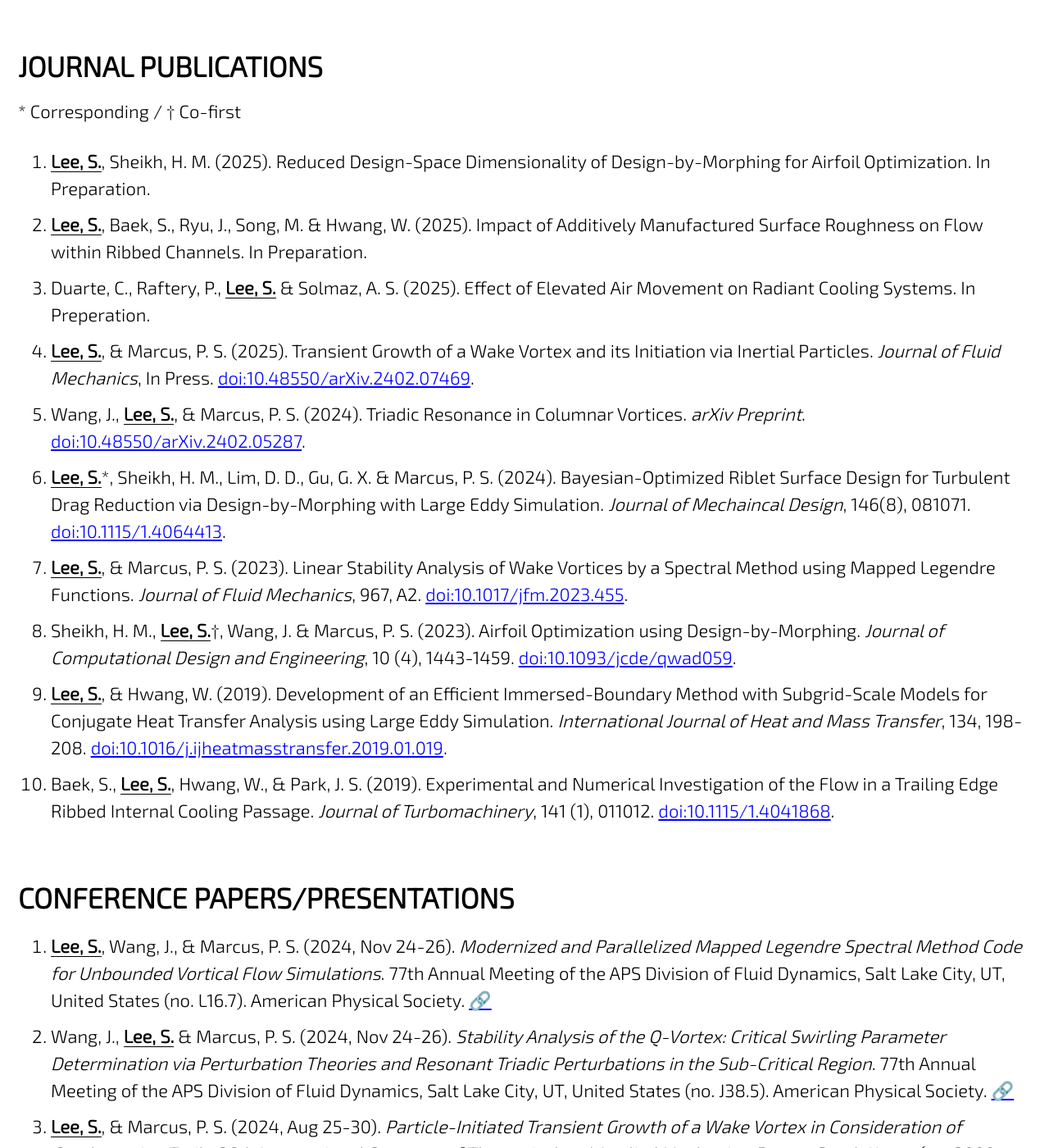
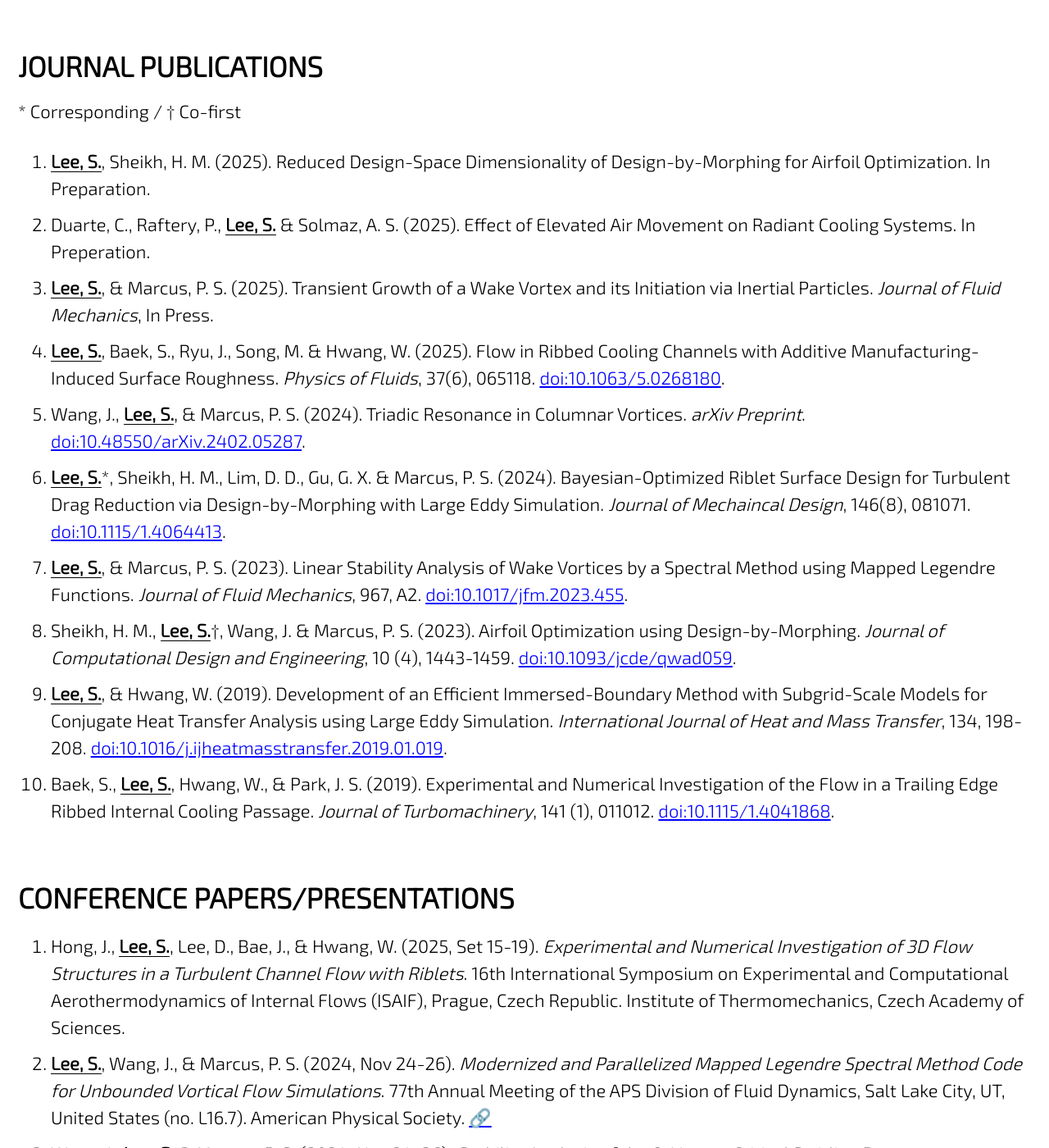
Before and after one commit to jun9303/jun9303.github.io, a Jekyll site: the page built from _pages/publications.md, in a window 1280 px wide and 1400 px high, scrolled down 310 px. Shown: the whole window at 82% size. Built offline with Jekyll 4.4.1, drawn with Linux system fonts in a browser that asks for light colours; cached includes are drawn as plain includes; nearby versions of some CDN libraries; emoji names are drawn with the system emoji font.

Commit message:
Pub updated

```diff
--- a/_pages/publications.md
+++ b/_pages/publications.md
@@ -11,20 +11,20 @@ header:
 # JOURNAL PUBLICATIONS
 \* Corresponding / † Co-first
 1. <ins>**Lee, S.**</ins>, Sheikh, H. M. (2025). Reduced Design-Space Dimensionality of Design-by-Morphing for Airfoil Optimization. In Preparation.
-1. <ins>**Lee, S.**</ins>, Baek, S., Ryu, J., Song, M. & Hwang, W. (2025). Impact of Additively Manufactured Surface Roughness on Flow within Ribbed Channels. In Preparation.
 1. Duarte, C., Raftery, P., <ins>**Lee, S.**</ins> & Solmaz, A. S. (2025). Effect of Elevated Air Movement on Radiant Cooling Systems. In Preperation.
-1. <ins>**Lee, S.**</ins>, & Marcus, P. S. (2025). Transient Growth of a Wake Vortex and its Initiation via Inertial Particles. *Journal of Fluid Mechanics*, In Press. [doi:10.48550/arXiv.2402.07469](https://doi.org/10.48550/arXiv.2402.07469).
+1. <ins>**Lee, S.**</ins>, & Marcus, P. S. (2025). Transient Growth of a Wake Vortex and its Initiation via Inertial Particles. *Journal of Fluid Mechanics*, In Press.
+1. <ins>**Lee, S.**</ins>, Baek, S., Ryu, J., Song, M. & Hwang, W. (2025). Flow in Ribbed Cooling Channels with Additive Manufacturing-Induced Surface Roughness. *Physics of Fluids*, 37(6), 065118. [doi:10.1063/5.0268180](https://doi.org/10.1063/5.0268180).
 1. Wang, J., <ins>**Lee, S.**</ins>, & Marcus, P. S. (2024). Triadic Resonance in Columnar Vortices. *arXiv Preprint*. [doi:10.48550/arXiv.2402.05287](https://doi.org/10.48550/arXiv.2402.05287).
 1. <ins>**Lee, S.**</ins>\*, Sheikh, H. M., Lim, D. D., Gu, G. X. & Marcus, P. S. (2024). Bayesian-Optimized Riblet Surface Design for Turbulent Drag Reduction via Design-by-Morphing with Large Eddy Simulation. *Journal of Mechaincal Design*, 146(8), 081071. [doi:10.1115/1.4064413](https://doi.org/10.1115/1.4064413).
 1. <ins>**Lee, S.**</ins>, & Marcus, P. S. (2023). Linear Stability Analysis of Wake Vortices by a Spectral Method using Mapped Legendre Functions. *Journal of Fluid Mechanics*, 967, A2. [doi:10.1017/jfm.2023.455](https://doi.org/10.1017/jfm.2023.455).
-1. Sheikh, H. M., <ins>**Lee, S.**</ins>†, Wang, J. & Marcus, P. S. (2023). Airfoil Optimization using Design-by-Morphing. *Journal of Computational Design and Engineering*, 10 (4), 1443-1459. [doi:10.1093/jcde/qwad059](
-https://doi.org/10.1093/jcde/qwad059).
+1. Sheikh, H. M., <ins>**Lee, S.**</ins>†, Wang, J. & Marcus, P. S. (2023). Airfoil Optimization using Design-by-Morphing. *Journal of Computational Design and Engineering*, 10 (4), 1443-1459. [doi:10.1093/jcde/qwad059](https://doi.org/10.1093/jcde/qwad059).
 1. <ins>**Lee, S.**</ins>, & Hwang, W. (2019). Development of an Efficient Immersed-Boundary Method with Subgrid-Scale Models for Conjugate Heat Transfer Analysis using Large Eddy Simulation. *International Journal of Heat and Mass Transfer*, 134, 198-208. [doi:10.1016/j.ijheatmasstransfer.2019.01.019](https://doi.org/10.1016/j.ijheatmasstransfer.2019.01.019).
 1. Baek, S., <ins>**Lee, S.**</ins>, Hwang, W., & Park, J. S. (2019). Experimental and Numerical Investigation of the Flow in a Trailing Edge Ribbed Internal Cooling Passage. *Journal of Turbomachinery*, 141 (1), 011012. [doi:10.1115/1.4041868](https://doi.org/10.1115/1.4041868).
 
 
 # CONFERENCE PAPERS/PRESENTATIONS
 
+1. Hong, J., <ins>**Lee, S.**</ins>, Lee, D., Bae, J., & Hwang, W. (2025, Set 15-19). *Experimental and Numerical Investigation of 3D Flow Structures in a Turbulent Channel Flow with Riblets*. 16th International Symposium on Experimental and Computational Aerothermodynamics of Internal Flows (ISAIF), Prague, Czech Republic. Institute of Thermomechanics, Czech Academy of Sciences.
 1. <ins>**Lee, S.**</ins>, Wang, J., & Marcus, P. S. (2024, Nov 24-26). *Modernized and Parallelized Mapped Legendre Spectral Method Code for Unbounded Vortical Flow Simulations*. 77th Annual Meeting of the APS Division of Fluid Dynamics, Salt Lake City, UT, United States (no. L16.7). American Physical Society. [:link:](https://meetings.aps.org/Meeting/DFD24/Session/L16.7)
 1. Wang, J., <ins>**Lee, S.**</ins> & Marcus, P. S. (2024, Nov 24-26). *Stability Analysis of the Q-Vortex: Critical Swirling Parameter Determination via Perturbation Theories and Resonant Triadic Perturbations in the Sub-Critical Region*. 77th Annual Meeting of the APS Division of Fluid Dynamics, Salt Lake City, UT, United States (no. J38.5). American Physical Society. [:link:](https://meetings.aps.org/Meeting/DFD24/Session/J38.5)
 1. <ins>**Lee, S.**</ins>, & Marcus, P. S. (2024, Aug 25-30). *Particle-Initiated Transient Growth of a Wake Vortex in Consideration of Condensation Trails*. 26th International Congress of Theoretical and Applied Mechanics, Daegu, South Korea (pp. 2009-2010). International Union of Theoretical and Applied Mechanics. [:link:](https://nl.go.kr/seoji/contents/S80100000000.do?schM=intgr_detail_view_isbn&isbn=9791198476098)
```
